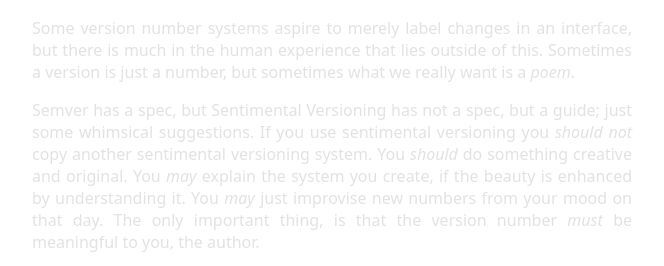
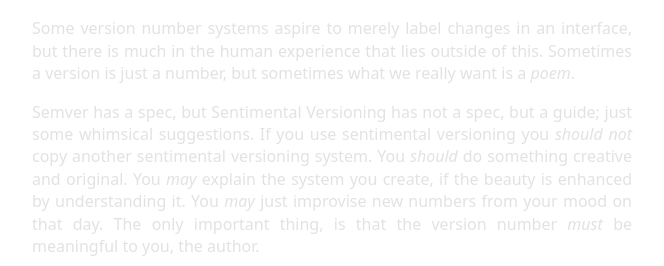
Before and after one commit to dominictarr/sentimental-versioning, a website: page index.html in a window 1280 px wide. Shown: the part 487-753 px from the top of the page, 308-972 px from the left. Drawn offline with Linux system fonts and the light colour scheme.

Commit message:
erm.. em

```diff
--- a/style/style.css
+++ b/style/style.css
@@ -29,7 +29,7 @@
   margin-right: auto;
   text-align: justify;
   test-justify: newspaper;
-  line-height: 1.4m;
+  line-height: 1.4em;
   color: #22222222;
   font-family: sans;
   font-size: 1em;
```
